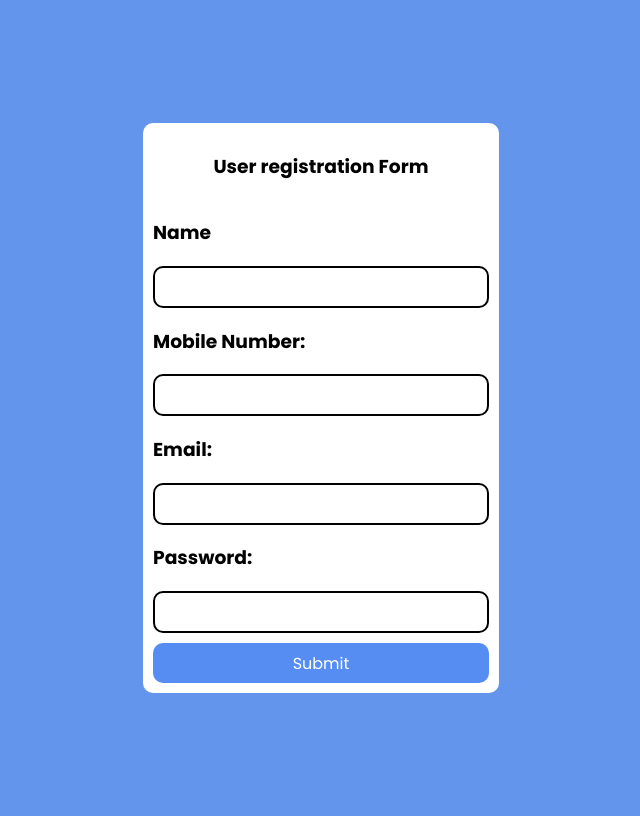
After one commit to IBM-EPBL/IBM-Project-17512-1659672749, a Flask app: template Assignment/Sanjai/Assignment_2/templates/registration.html in a window 1280 px wide. The commit adds this page. Shown: the whole page, without its empty margins (327-967 px from the left). Run offline with Flask 2, Linux system fonts and the light colour scheme; the template is opened without the code that fills it, so the values that code supplies are empty.

Commit message:
Assignment 2 added

```diff
--- a/Assignment/Sanjai/Assignment_1/app.py
+++ b/Assignment/Sanjai/Assignment_1/app.py
@@ -1,4 +1,4 @@
-from flask import Flask,request
+from flask import Flask,request,render_template
 
 app = Flask(__name__)
 app.config['DEBUG'] = True
@@ -12,7 +12,7 @@ def login():
 
 @app.route('/')
 def home():
-    return "Welcome to home page!"
+    return render_template("index.html")
 
 if __name__ == '__main__':
     app.run()
--- /dev/null
+++ b/Assignment/Sanjai/Assignment_2/templates/registration.html
@@ -0,0 +1,106 @@
+<!DOCTYPE html>
+<html lang="en">
+
+<head>
+    <meta charset="UTF-8">
+    <meta http-equiv="X-UA-Compatible" content="IE=edge">
+    <meta name="viewport" content="width=device-width, initial-scale=1.0">
+    <link rel="preconnect" href="https://fonts.googleapis.com">
+    <link rel="preconnect" href="https://fonts.gstatic.com" crossorigin>
+    <link href="https://fonts.googleapis.com/css2?family=Poppins:wght@100;200;400;500;600;700;800&display=swap"
+        rel="stylesheet">
+    <title>Document</title>
+    <style>
+        body {
+            background-color: cornflowerblue;
+            font-family: 'poppins';
+            overflow: hidden;
+        }
+
+        .main {
+            display: flex;
+            justify-content: center;
+            align-items: center;
+            width: 100vw;
+            height: 100vh;
+        }
+
+        input {
+            border: none;
+            padding: 16px;
+            width: 300px;
+            height: 6px;
+            border-radius: 10px;
+            font-family: 'poppins';
+            border: 2px solid #000;
+        }
+
+        input::placeholder {
+            font-family: 'poppins';
+            font-weight: 900;
+            font-size: 16px;
+        }
+
+        .container {
+            background-color: #fff;
+            display: flex;
+            justify-content: center;
+            align-items: center;
+            padding: 10px;
+            border-radius: 10px;
+            flex-direction: column;
+        }
+
+        .int_div {
+            display: flex;
+            justify-content: flex-start;
+            align-items: center;
+        }
+
+        .btn {
+            width: 100%;
+            background-color: rgb(86, 141, 242);
+            color: #fff;
+            height: 40px;
+            font-size: 16px;
+            display: flex;
+            align-items: center;
+            justify-content: center;
+            border-radius: 10px;
+            font-family: 'poppins';
+            cursor: pointer;
+            border: none;
+            margin-top:10px
+        }
+    </style>
+</head>
+
+<body>
+    <div class="main">
+        <div class="container">
+            <h3>User registration Form</h3>
+            <form action="http://127.0.0.1:5000/login" method="POST">
+                <div class=".int_div">
+                    <h3>Name</h3>
+                    <input type="text" name="name" />
+                </div>
+                <div class=".int_div">
+                    <h3>Mobile Number:</h3>
+                    <input type="text" name="rollnum" />
+                </div>
+                <div class=".int_div">
+                    <h3>Email:</h3>
+                    <input type="email" name="email" />
+                </div>
+                <div class=".int_div">
+                    <h3>Password:</h3>
+                    <input type="password" name="password" />
+                </div>
+                <button class="btn">Submit</button>
+            </form>
+        </div>
+
+    </div>
+</body>
+
+</html>
```
Also changed, not shown: Assignment/Sanjai/Assignment_1/Package Assignment/app.py (added, +30 -0 lines), Assignment/Sanjai/Assignment_2/app.py (+34 -11 lines), Assignment/Sanjai/Assignment_2/table.sql (added, +21 -0 lines), Assignment/Sanjai/Assignment_2/templates/login.html (added, +98 -0 lines), Assignment/Sanjai/Assignment_2/templates/welcome.html (renamed from Assignment/Sanjai/Assignment_2/templates/index.html, +2 -6 lines), 1 other file.
